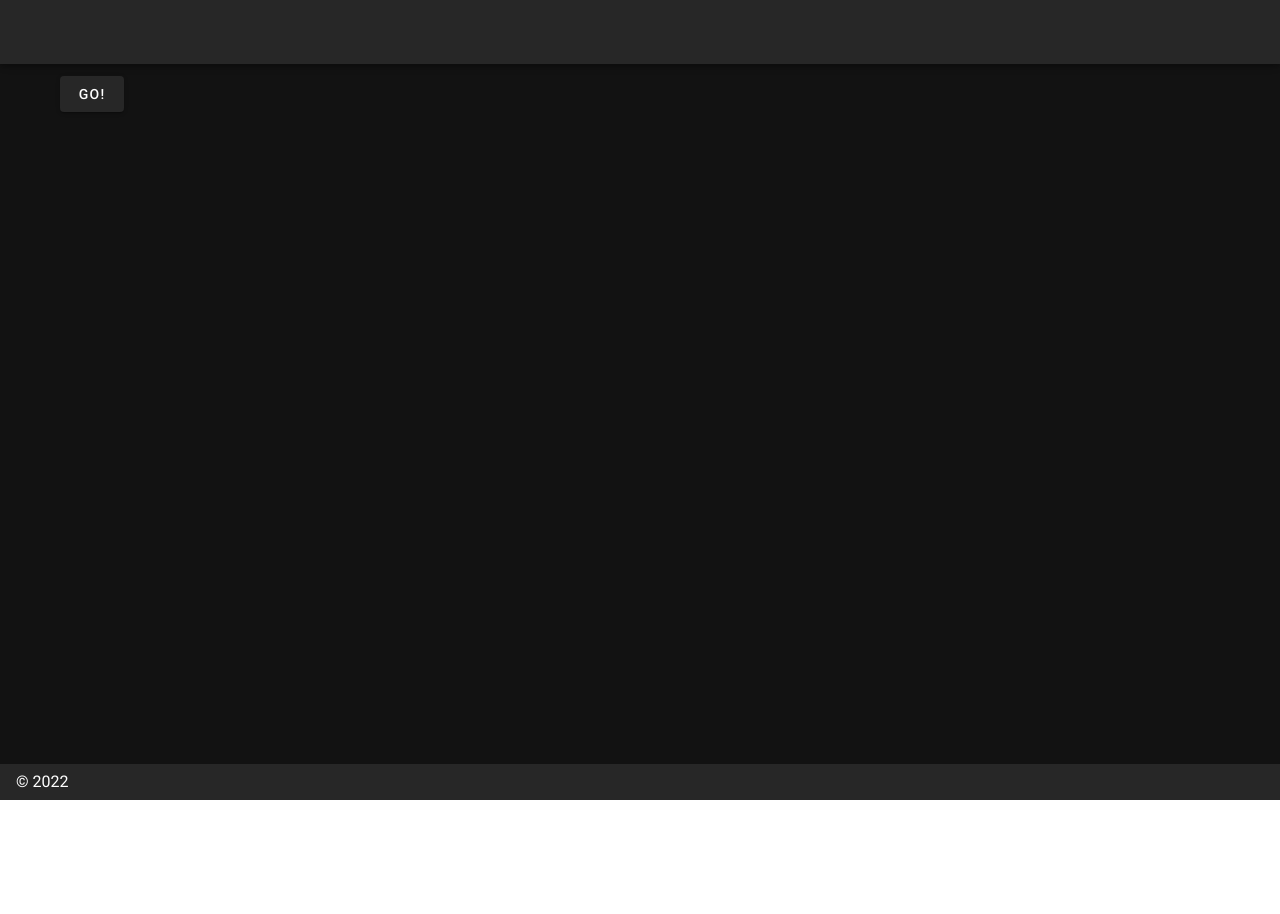
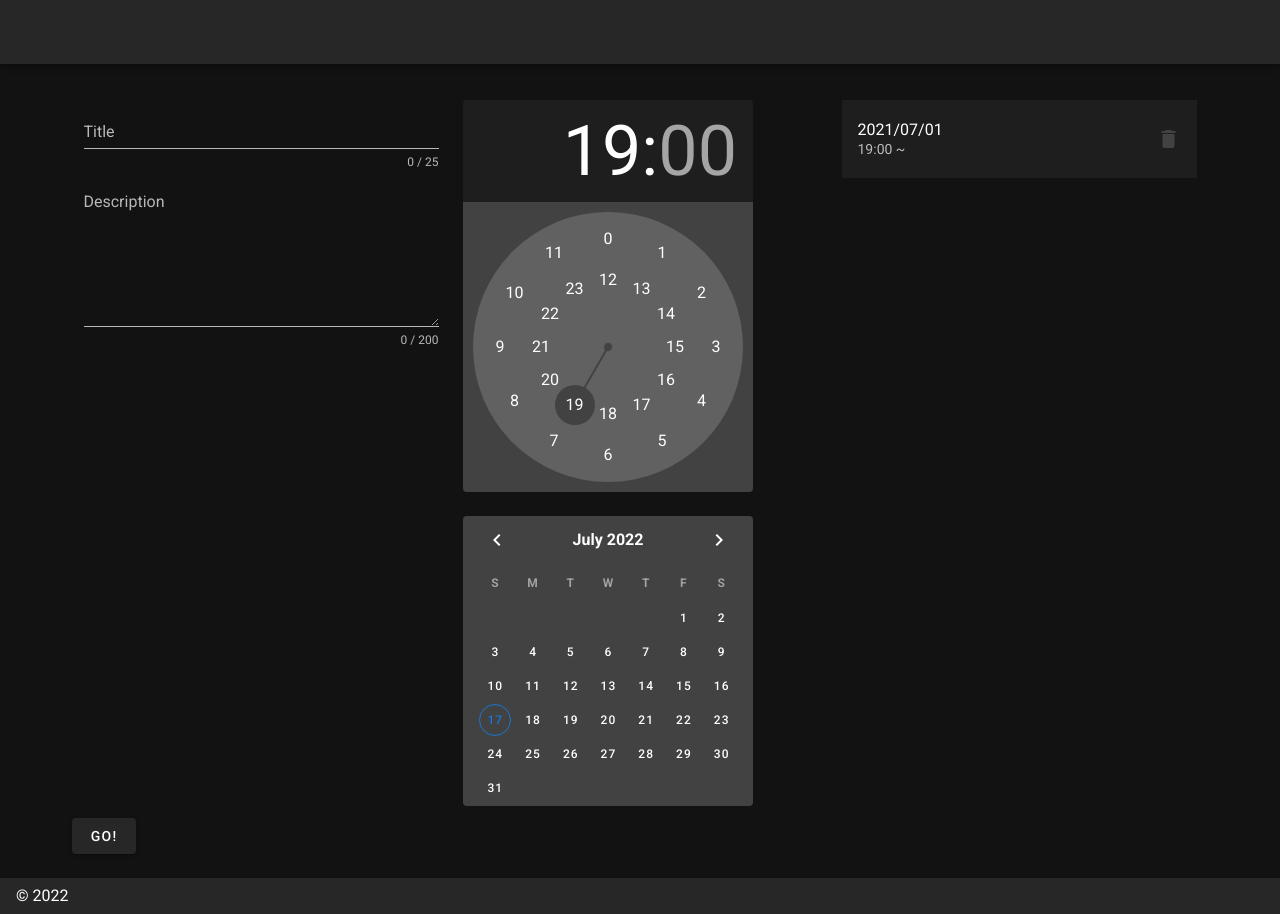
Before and after one commit to funxxfun/fumi-nuxt-scheduler, a Nuxt app: page / in a window 1280 px wide. Before the commit the page ends 800 px from the top, so only its background shows below. Built offline with nearby package versions, Linux system fonts and the light colour scheme.

Commit message:
[Create]eventeditor

```diff
--- /dev/null
+++ b/components/EventEditor.vue
@@ -0,0 +1,90 @@
+<template>
+  <v-container>
+    <v-row>
+      <v-col>
+        <!-- タイトル入力 -->
+        <v-text-field
+          label="Title"
+          required
+          counter
+          maxlength="25"
+          :value="title"
+          @change="(value) => {
+            title = value
+            }"
+        />
+        <!-- 詳細入力 -->
+        <v-textarea
+          label="Description"
+          counter
+          maxlength="200"
+          :value="description"
+          @change="(value) => {
+            description = value
+          }"
+        />
+      </v-col>
+      <v-col>
+        <v-row>
+          <v-col>
+            <!-- 時刻選択 -->
+            <v-time-picker
+            format="24hr"
+            :value="time"
+            @change="(value) => {
+                time = value
+              }"
+          />
+          </v-col>
+          <v-col>
+            <!-- 日付選択 -->
+            <v-date-picker
+              no-title
+              bottom
+              color="primary"
+            />
+          </v-col>
+        </v-row>
+      </v-col>
+      <v-col>
+        <!-- 日時選択解除 -->
+        <v-list
+          class="overflow-y-auto"
+          max-height="75vh"
+        >
+          <v-list-item align="start">
+            <v-list-item-content>
+              <v-list-item-title>
+                2021/07/01
+              </v-list-item-title>
+              <v-list-item-subtitle>
+                19:00 ~
+              </v-list-item-subtitle>
+            </v-list-item-content>
+
+            <v-list-item-action>
+              <v-icon color="accent">
+                mdi-delete
+              </v-icon>
+            </v-list-item-action>
+          </v-list-item>
+        </v-list>
+      </v-col>
+    </v-row>
+  </v-container>
+</template>
+
+<script>
+export default {
+  data(){
+    return{
+      title: '',
+      description: '',
+      time: '19:00'
+    }
+  }
+}
+</script>
+
+<style scoped>
+</style>
--- a/pages/index.vue
+++ b/pages/index.vue
@@ -1,12 +1,16 @@
 <template>
-<!-- Vuetifyのボタン -->
-<v-btn>
-  Go!
-</v-btn>
+  <v-container>
+    <event-editor />
+    <v-btn>
+      Go!
+    </v-btn>
+  </v-container>
 </template>
 
 <script>
+import EventEditor from '../components/EventEditor.vue'
 export default {
+  components: { EventEditor },
   head() {
     return {
       title: 'New Event'
```
